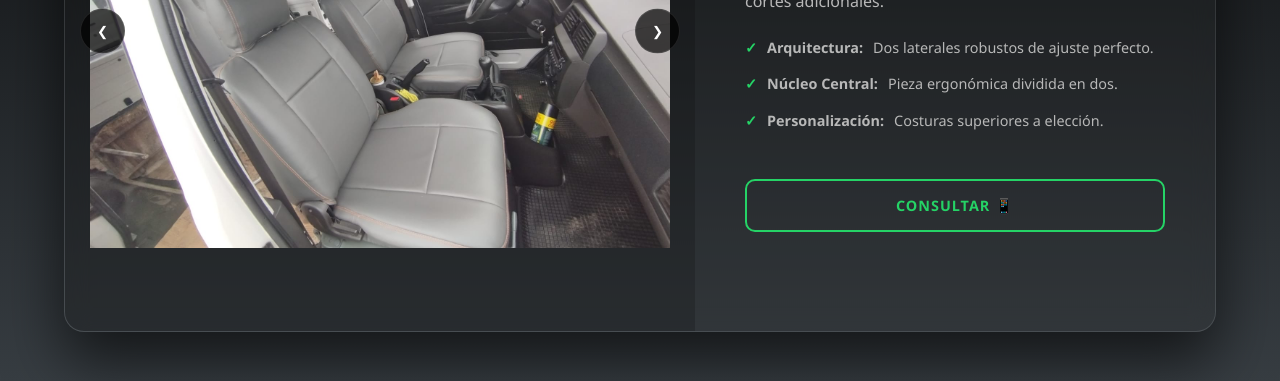
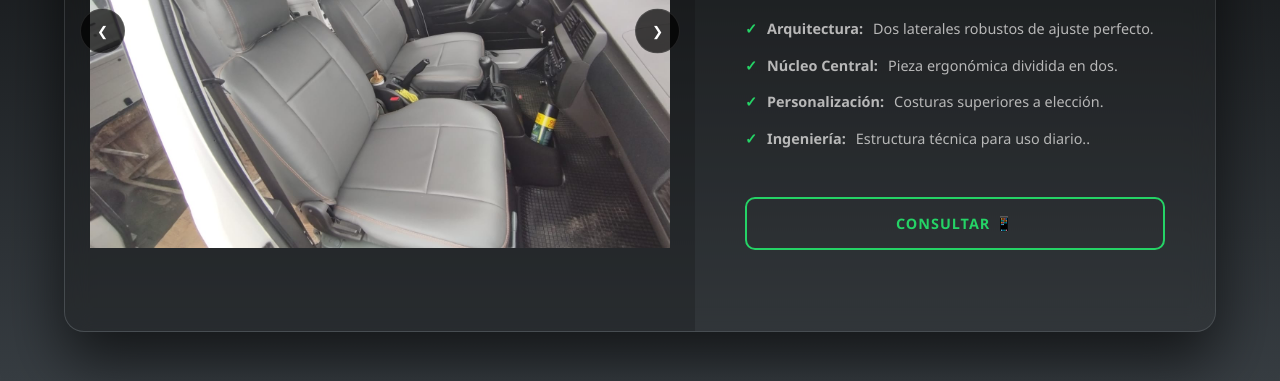
Before and after one commit to Cmdpuntoexe/cover.github.io, a plain HTML site: page disenoclasico.html in a window 1280 px wide. Shown: the part 419-800 px from the top of the page. Drawn offline with Linux system fonts and the light colour scheme.

Commit message:
Update disenoclasico.html

```diff
--- a/disenoclasico.html
+++ b/disenoclasico.html
@@ -173,6 +173,7 @@
                     <li><strong>Arquitectura:</strong> Dos laterales robustos de ajuste perfecto.</li>
                     <li><strong>Núcleo Central:</strong> Pieza ergonómica dividida en dos.</li>
                     <li><strong>Personalización:</strong> Costuras superiores a elección.</li>
+                      <li><strong>Ingeniería:</strong> Estructura técnica para uso diario..</li>
                 </ul>
             </div>
             <!-- REEMPLAZA TU_NUMERO_AQUI POR TU CELULAR -->
```
